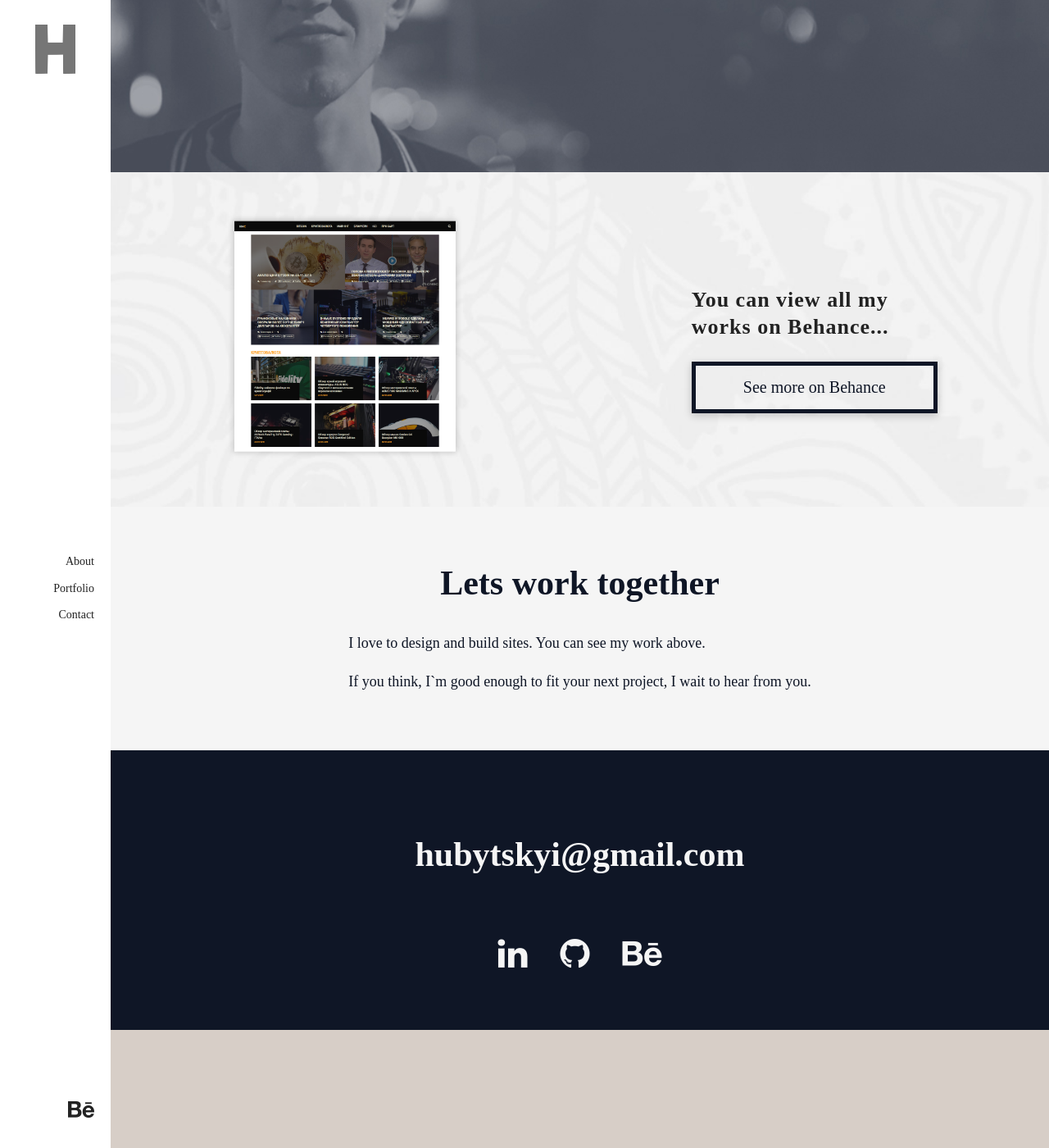
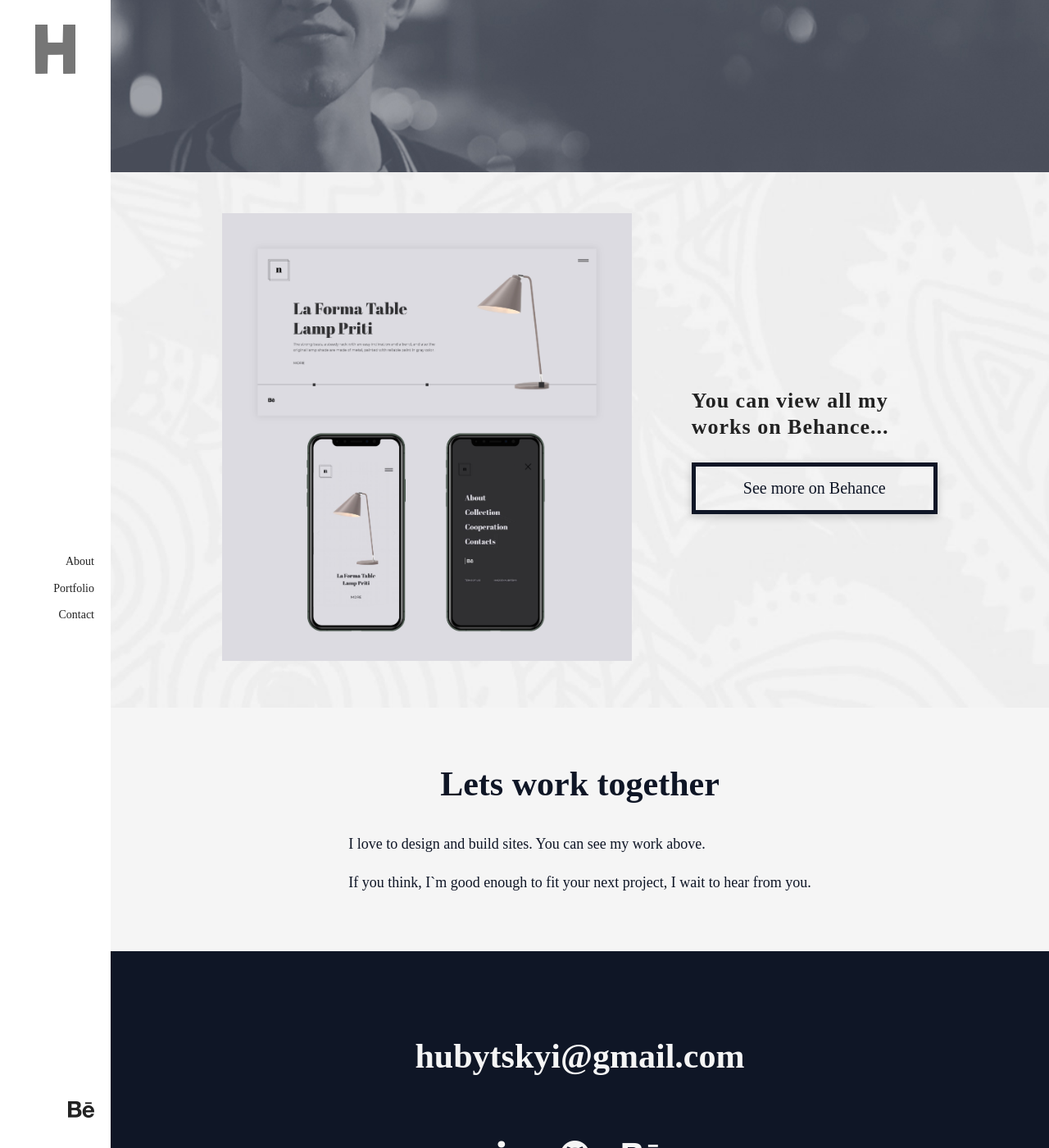
Before and after one commit to Hubytskyi/hubytskyi, a Jekyll site: the page built from index.html, in a window 1280 px wide and 1400 px high, scrolled down 450 px. Shown: the whole window at 82% size. Built offline with Jekyll 4.4.1, drawn with Linux system fonts in a browser that asks for light colours; nearby versions of some CDN libraries.

Commit message:
add new img portfolio

```diff
--- a/_includes/section-portfolio.html
+++ b/_includes/section-portfolio.html
@@ -1 +1 @@
-<section id="portfolio"><div class="flex flex--space-around"><div class="col-1"><a href="https://www.behance.net/hubytskyi" target="_blank"><img src="/assets/img/portfolio-bg24.png" width="300px" alt="portfolio"/></a></div><div class="col-1 description"><div class="descr-wrap"><h3 class="outdented">You can view all my works on Behance...</h3><a href="https://www.behance.net/hubytskyi" target="_blank" class="home-cta">See more on Behance</a></div></div></div></section>
+<section id="portfolio"><div class="flex flex--space-around"><div class="col-1"><a href="https://www.behance.net/hubytskyi" target="_blank"><img src="/assets/img/Nabok-3D-Home.jpg" width="500px" alt="portfolio"/></a></div><div class="col-1 description"><div class="descr-wrap"><h3 class="outdented">You can view all my works on Behance...</h3><a href="https://www.behance.net/hubytskyi" target="_blank" class="home-cta">See more on Behance</a></div></div></div></section>
--- a/_jadefiles/section-portfolio.jade
+++ b/_jadefiles/section-portfolio.jade
@@ -3,7 +3,7 @@ section#portfolio
 	.flex.flex--space-around
 		.col-1
 			a(href="https://www.behance.net/hubytskyi" target="_blank")
-				img(src="/assets/img/portfolio-bg25.png", width="300px", alt="portfolio")
+				img(src="/assets/img/Nabok-3D-Home.jpg", width="500px", alt="portfolio")
 
 
 		.col-1.description
--- a/assets/css/3-sections/_home-portfolio.sass
+++ b/assets/css/3-sections/_home-portfolio.sass
@@ -5,7 +5,7 @@ section#portfolio
 
 
 .col-1 img
-	max-width: 300px
+	max-width: 500px
 	transition: all 0.2s ease-in-out
 	&:hover
 		box-shadow: 0px 4px 8px rgba(0, 0, 0, 0.4)
--- a/assets/css/main.css
+++ b/assets/css/main.css
@@ -681,7 +681,7 @@ section#portfolio {
   background-position: center bottom; }
 
 .col-1 img {
-  max-width: 300px;
+  max-width: 500px;
   transition: all 0.2s ease-in-out; }
   .col-1 img:hover {
     box-shadow: 0px 4px 8px rgba(0, 0, 0, 0.4); }
```
Also changed, not shown: assets/img/Nabok-3D-Home.jpg (added), assets/img/Nabok-3D-Home.png (added).
